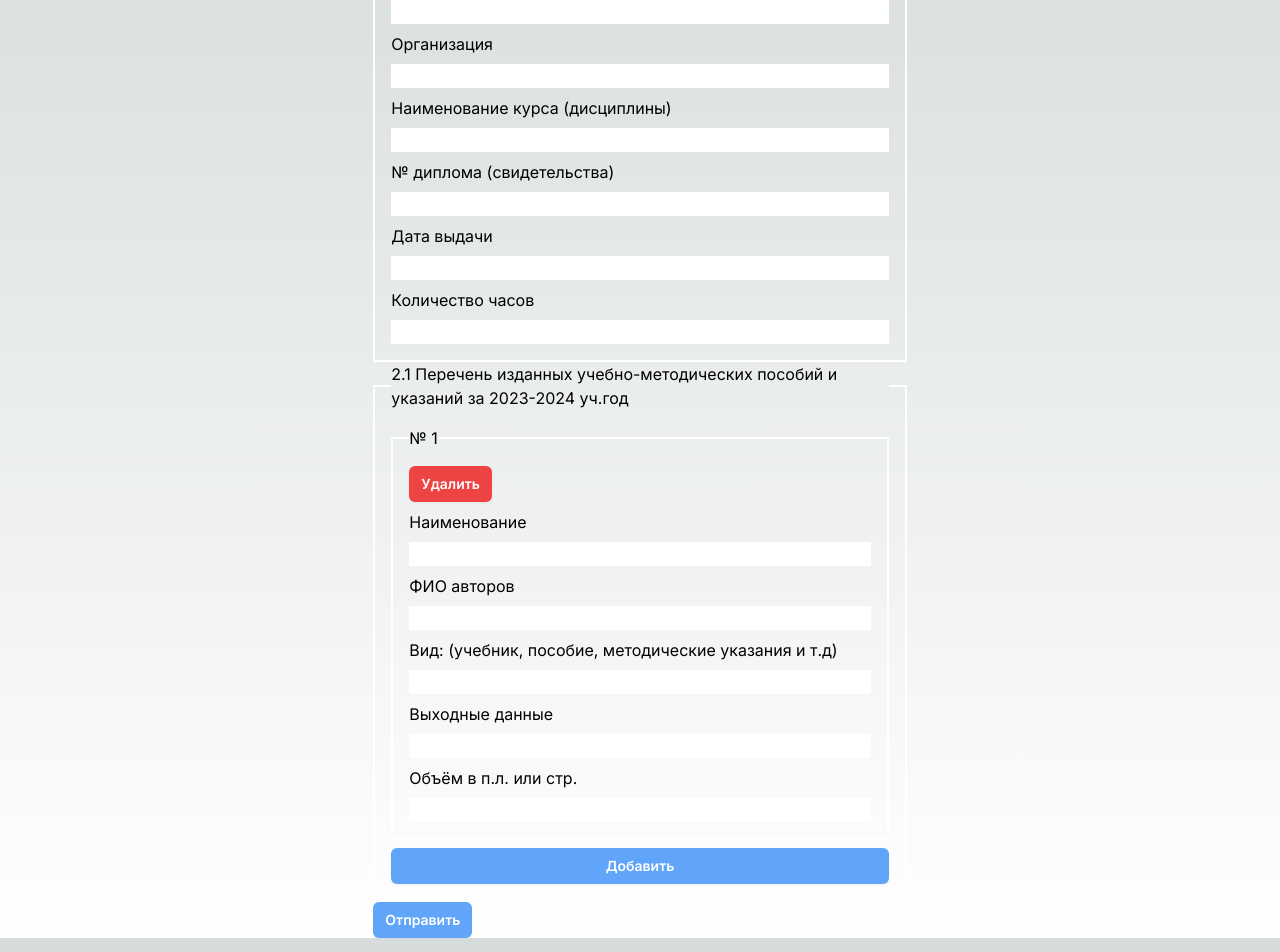
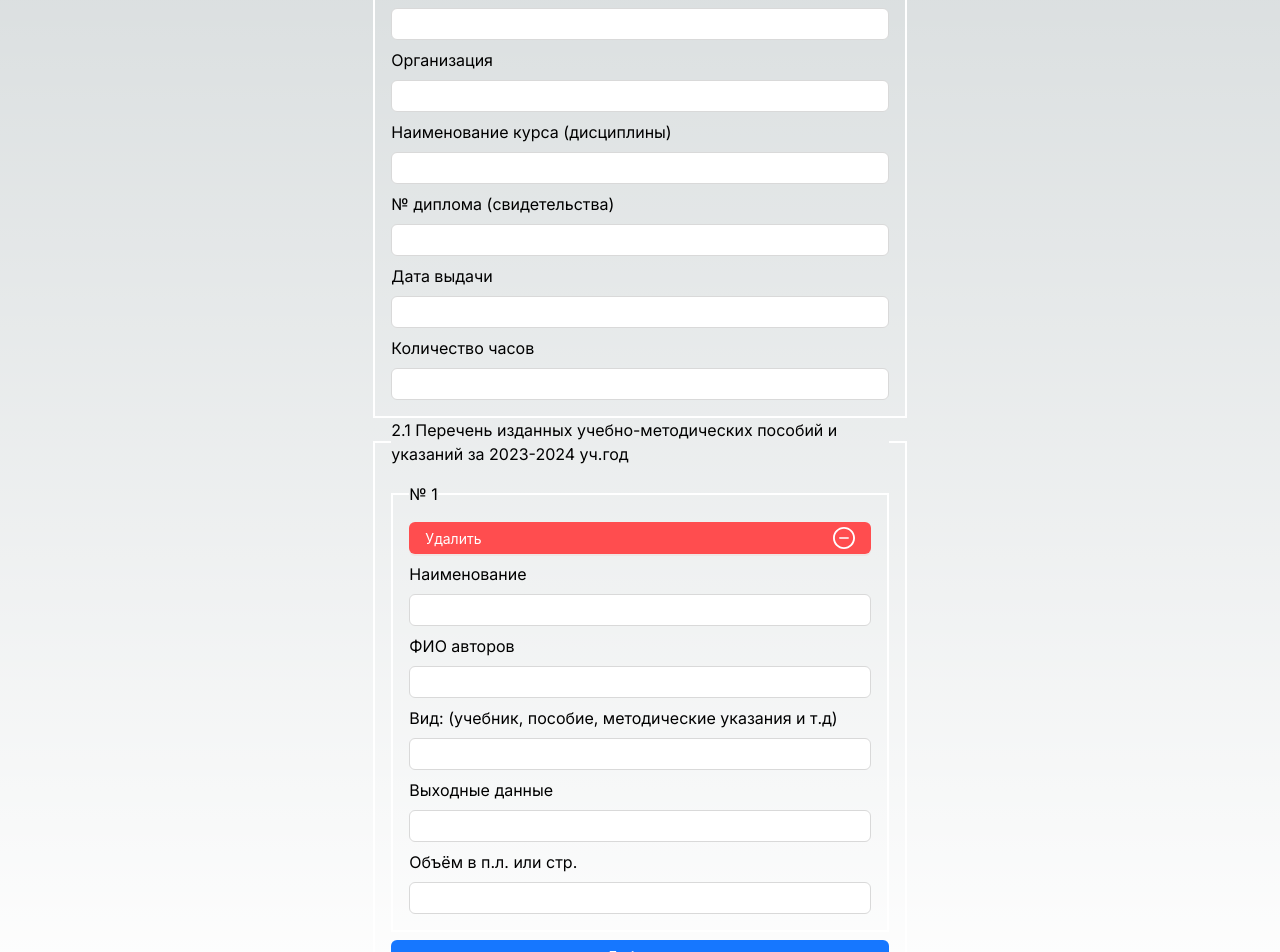
Before and after one commit to mpdocs/mpdocs-frontend, a Next.js app: page / in a window 1280 px wide. Shown: the part 160-1112 px from the top of the page. Built offline with nearby package versions, Linux system fonts and the light colour scheme; no server answers.

Commit message:
feat: install antd, change to antd components

```diff
--- a/package.json
+++ b/package.json
@@ -10,6 +10,7 @@
   },
   "dependencies": {
     "@reduxjs/toolkit": "^2.2.1",
+    "antd": "^5.16.5",
     "axios": "^1.6.7",
     "next": "14.1.0",
     "react": "^18",
--- a/src/app/components/AuthForm/index.tsx
+++ b/src/app/components/AuthForm/index.tsx
@@ -5,6 +5,7 @@ import {useRouter} from "next/navigation";
 import {useAppDispatch} from "@/utils/hooks/useAppDispatch";
 import {login} from "@/utils/auth/thunk";
 import {useForm} from "react-hook-form";
+import {Button, Input} from "antd";
 
 type FormInputs = {
     username: string,
@@ -50,8 +51,7 @@ const AuthForm: React.FC = () => {
                 >
                 Логин:
                 </span>
-                <input
-                    className="text-black border-2 border-black rounded-lg p-2 w-full"
+                <Input
                     type="text"
                     {...register("username", {
                         required: "Обязательное поле",
@@ -67,8 +67,7 @@ const AuthForm: React.FC = () => {
                 >
                 Пароль:
                 </span>
-                <input
-                    className="text-black border-2 border-black rounded-lg p-2 w-full"
+                <Input
                     type="password"
 
                     {...register("password", {
@@ -82,13 +81,12 @@ const AuthForm: React.FC = () => {
                     {errors.root.message}
                 </p>
             )}
-            <button
-                className="text-black bg-[#C2C2C2] rounded-3xl px-6 py-2"
-                type={"submit"}
+            <Button
+                htmlType={"submit"}
                 disabled={isLoading}
             >
                 {isLoading ? "Загрузка..." : "Войти"}
-            </button>
+            </Button>
         </form>
     );
 };
--- a/src/app/components/ReportForm/index.tsx
+++ b/src/app/components/ReportForm/index.tsx
@@ -4,6 +4,8 @@ import React from "react";
 import { SubmitHandler, useFieldArray, useForm } from "react-hook-form";
 import Label from "@/app/components/Label";
 import type {MethodicalWork, ReportFormValues} from "@/app/components/ReportForm/types";
+import {Button, Input} from "antd";
+import { MinusCircleOutlined } from '@ant-design/icons';
 
 const ReportForm = () => {
   const {
@@ -76,8 +78,7 @@ const ReportForm = () => {
         </legend>
         <Label htmlFor={`qualification_improvement.form`}>
           <span>Форма повышения квалификации</span>
-          <input
-            className="text-black"
+          <Input
             type="text"
             id={`qualification_improvement.form`}
             {...register(`qualification_improvement.form` as const, {
@@ -87,9 +88,8 @@ const ReportForm = () => {
         </Label>
         <Label htmlFor={`qualification_improvement.country`}>
           <span>Страна</span>
-          <input
+          <Input
             type="text"
-            className="text-black"
             id={`qualification_improvement.country`}
             {...register(`qualification_improvement.country` as const, {
               required: "Обязательное поле",
@@ -101,9 +101,8 @@ const ReportForm = () => {
           key={`qualification_improvement.organization`}
         >
           <span>Организация</span>
-          <input
+          <Input
             type="text"
-            className="text-black"
             id={`qualification_improvement.organization`}
             {...register(`qualification_improvement.organization` as const, {
               required: "Обязательное поле",
@@ -112,9 +111,8 @@ const ReportForm = () => {
         </Label>
         <Label htmlFor={`qualification_improvement.course_name`}>
           <span>Наименование курса (дисциплины)</span>
-          <input
+          <Input
             type="text"
-            className="text-black"
             id={`qualification_improvement.course_name`}
             {...register(`qualification_improvement.course_name` as const, {
               required: "Обязательное поле",
@@ -123,9 +121,8 @@ const ReportForm = () => {
         </Label>
         <Label htmlFor={`qualification_improvement.diploma_number`}>
           <span>№ диплома (свидетельства)</span>
-          <input
+          <Input
             type="text"
-            className="text-black"
             id={`qualification_improvement.diploma_number`}
             {...register(`qualification_improvement.diploma_number` as const, {
               required: "Обязательное поле",
@@ -134,9 +131,8 @@ const ReportForm = () => {
         </Label>
         <Label htmlFor={`qualification_improvement.diploma_date`}>
           <span>Дата выдачи</span>
-          <input
+          <Input
             type="text"
-            className="text-black"
             id={`qualification_improvement.diploma_date`}
             {...register(`qualification_improvement.diploma_date` as const, {
               required: "Обязательное поле",
@@ -145,9 +141,8 @@ const ReportForm = () => {
         </Label>
         <Label htmlFor={`qualification_improvement.hours_count`}>
           <span>Количество часов</span>
-          <input
+          <Input
             type="text"
-            className="text-black"
             id={`qualification_improvement.hours_count`}
             {...register(`qualification_improvement.hours_count` as const, {
               required: "Обязательное поле",
@@ -165,19 +160,22 @@ const ReportForm = () => {
         {controlledMethodicalWorksFields.map((field, index) => (
           <fieldset key={index} className="flex flex-col gap-2 border-2 border-white p-4">
             <legend>№ {index + 1}</legend>
-            <button type={"button"}
-                    onClick={() => onRemoveEducationalAndMethodicalManualsField(index)}
-                    className="w-max rounded-md bg-red-500 px-3 py-2 text-sm font-semibold
-        text-white shadow-sm hover:bg-red-500 focus-visible:outline focus-visible:outline-2
-        focus-visible:outline-offset-2 focus-visible:outline-red-600"
+            <Button
+                className="flex items-center justify-between"
+                type="primary"
+                onClick={() => onRemoveEducationalAndMethodicalManualsField(index)}
+                danger
             >
               Удалить
-            </button>
+              <MinusCircleOutlined
+                  style={{ fontSize: '22px'}}
+                  className="dynamic-delete-button"
+              />
+            </Button>
             <Label htmlFor={`methodical_works.${index}.name`}>
               <span>Наименование</span>
-              <input
+              <Input
                 type="text"
-                className="text-black"
                 id={`methodical_works.${index}.name`}
                 {...register(`methodical_works.${index}.name` as const, {
                   required: "Обязательное поле",
@@ -186,9 +184,8 @@ const ReportForm = () => {
             </Label>
             <Label htmlFor={`methodical_works.${index}.authors`}>
               <span>ФИО авторов</span>
-              <input
+              <Input
                 type="text"
-                className="text-black"
                 id={`methodical_works.${index}.authors`}
                 {...register(`methodical_works.${index}.authors` as const, {
                   required: "Обязательное поле",
@@ -197,9 +194,8 @@ const ReportForm = () => {
             </Label>
             <Label htmlFor={`methodical_works.${index}.type`}>
               <span>Вид: (учебник, пособие, методические указания и т.д)</span>
-              <input
+              <Input
                 type="text"
-                className="text-black"
                 id={`methodical_works.${index}.type`}
                 {...register(`methodical_works.${index}.type` as const, {
                   required: "Обязательное поле",
@@ -208,9 +204,8 @@ const ReportForm = () => {
             </Label>
             <Label htmlFor={`methodical_works.${index}.publisher`}>
               <span>Выходные данные</span>
-              <input
+              <Input
                 type="text"
-                className="text-black"
                 id={`methodical_works.${index}.publisher`}
                 {...register(`methodical_works.${index}.publisher` as const, {
                   required: "Обязательное поле",
@@ -219,9 +214,8 @@ const ReportForm = () => {
             </Label>
             <Label htmlFor={`methodical_works.${index}.pages_count`}>
               <span>Объём в п.л. или стр.</span>
-              <input
+              <Input
                 type="text"
-                className="text-black"
                 id={`methodical_works.${index}.pages_count`}
                 {...register(`methodical_works.${index}.pages_count` as const, {
                   required: "Обязательное поле",
@@ -231,22 +225,18 @@ const ReportForm = () => {
           </fieldset>
         ))}
         </div>
-        <button onClick={appendEducationalAndMethodicalManualsFields} className="rounded-md bg-blue-400 px-3 py-2 text-sm font-semibold
-        text-white shadow-sm hover:bg-blue-500 focus-visible:outline focus-visible:outline-2
-        focus-visible:outline-offset-2 focus-visible:outline-blue-600">
+        <Button type="primary" onClick={appendEducationalAndMethodicalManualsFields}>
           Добавить
-        </button>
+        </Button>
       </fieldset>
 
-      <button
-        type={"submit"}
+      <Button
+          type="primary"
+        htmlType="submit"
         disabled={!isValid}
-        className="rounded-md bg-blue-400 px-3 py-2 text-sm font-semibold
-        text-white shadow-sm hover:bg-blue-500 focus-visible:outline focus-visible:outline-2
-        focus-visible:outline-offset-2 focus-visible:outline-blue-600"
       >
         Отправить
-      </button>
+      </Button>
     </form>
   );
 };
```
Also changed, not shown: 1 other file (tests, documents, lock files or other folders).
